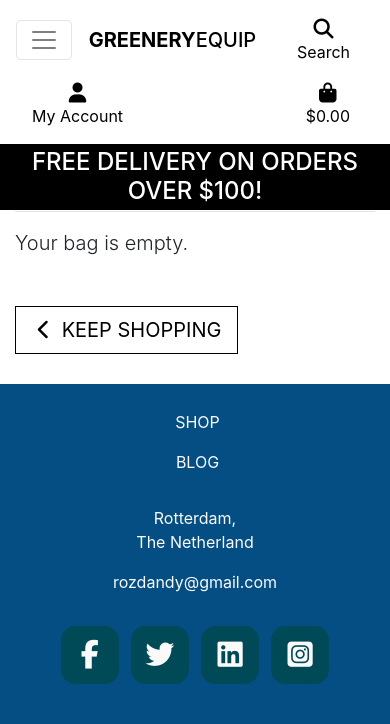
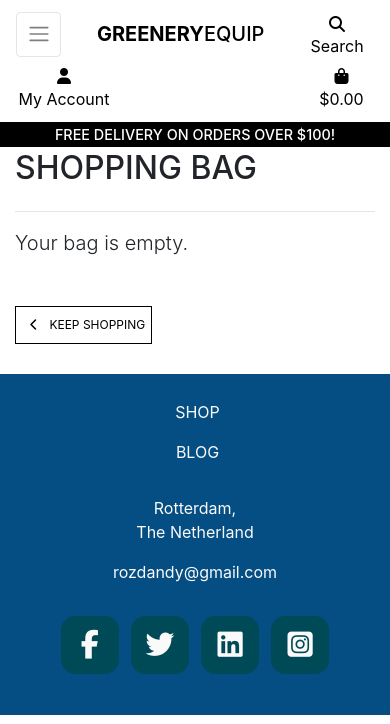
Before and after one commit to Rozdandy/greenery_equipment, a Django app: page /bag/ in a window 390 px wide. Shown: the top 724 px of the page. Run offline with Django 3.2, Linux system fonts and the light colour scheme; some libraries are stand-ins or nearby versions.

Commit message:
Added more styling to base css

```diff
--- a/static/css/base.css
+++ b/static/css/base.css
@@ -324,6 +324,9 @@ input[name='q']::placeholder {
     }
 }
 
+
+
+
 /* pad the top a bit when navbar is collapsed on mobile */
 @media (max-width: 991px) {
     .header-container {
@@ -332,6 +335,42 @@ input[name='q']::placeholder {
 
     body {
         height: calc(100vh - 116px);
+    }
+
+    .display-4.logo-font.text-black {
+        font-size: 2rem;
+    }
+
+    .nav-link {
+        padding: 0.15rem;
+    }
+
+    .nav-link i.fa-lg {
+        font-size: 1rem;
+    }
+
+    .navbar-toggler {
+        padding: .6rem .6rem;
+        font-size: 1rem;
+    }
+
+    #delivery-banner h4 {
+        font-size: .9rem;
+    }
+
+    .btn.btn-outline-black.rounded-0,
+    .btn.btn-black.rounded-0 {
+        padding: .375rem .375rem;
+    }
+
+    .btn.btn-outline-black.rounded-0.btn-lg,
+    .btn.btn-black.rounded-0.btn-lg {
+        padding: .375rem .375rem;
+        font-size: .75rem;
+    }
+
+    .increment-qty, .decrement-qty {
+        padding: .25rem .5rem !important;
     }
 }
 
--- a/templates/base.html
+++ b/templates/base.html
@@ -119,7 +119,7 @@
         </div>
     </div>
   </header>
-
+  <main>
     {% if messages %}
     <div class="message-container">
         {% for message in messages %}
@@ -143,14 +143,15 @@
 
     {% block content %}
     {% endblock %}
-
+</main>
+  <!-- Footer -->
+  {% include 'includes/footer.html' %}
     {% block postloadjs %}
     <script type="text/javascript">
         $('.toast').toast('show');
     </script>
     {% endblock %}
 
-    <!-- Footer -->
-    {% include 'includes/footer.html' %}
+
   </body>
 </html>
```
